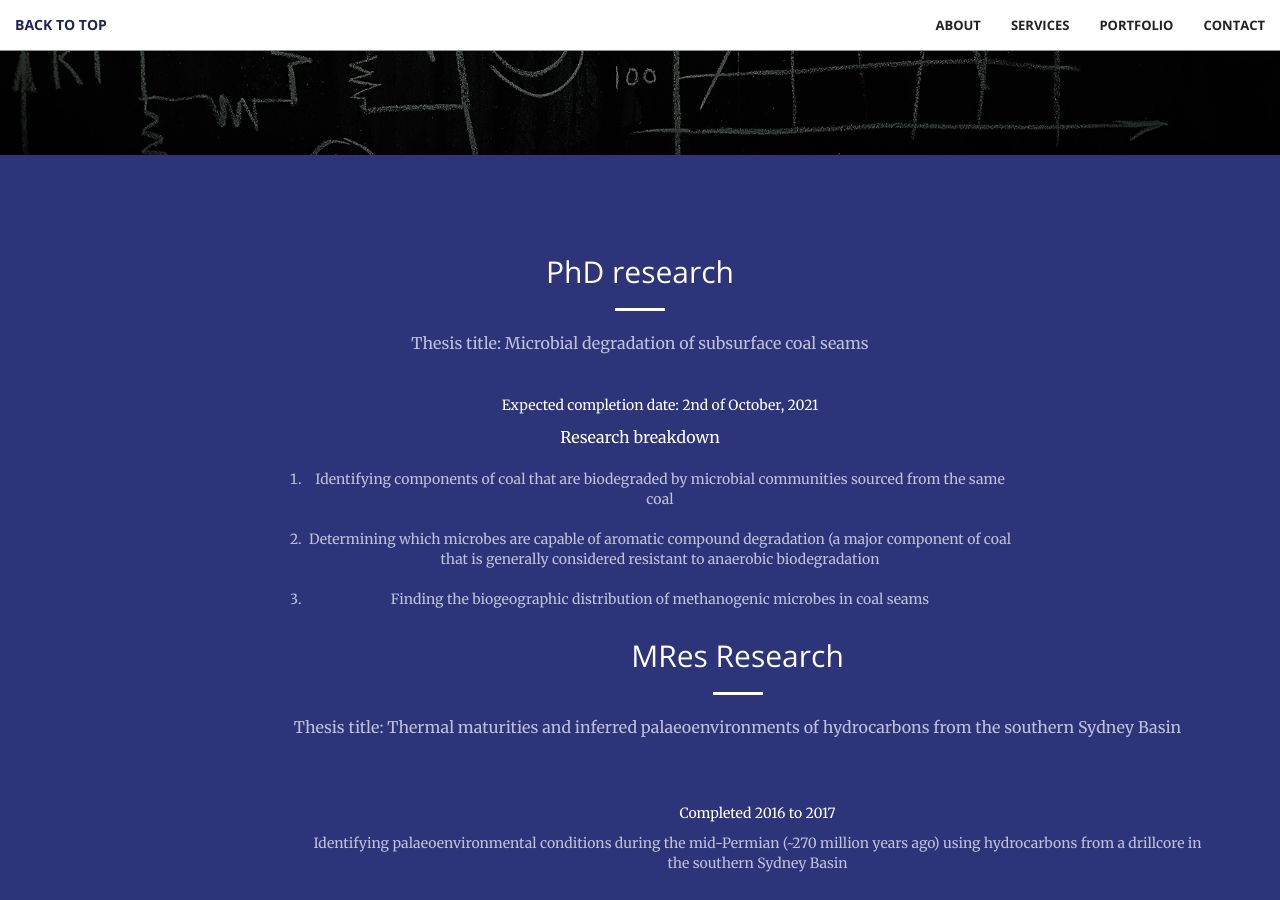
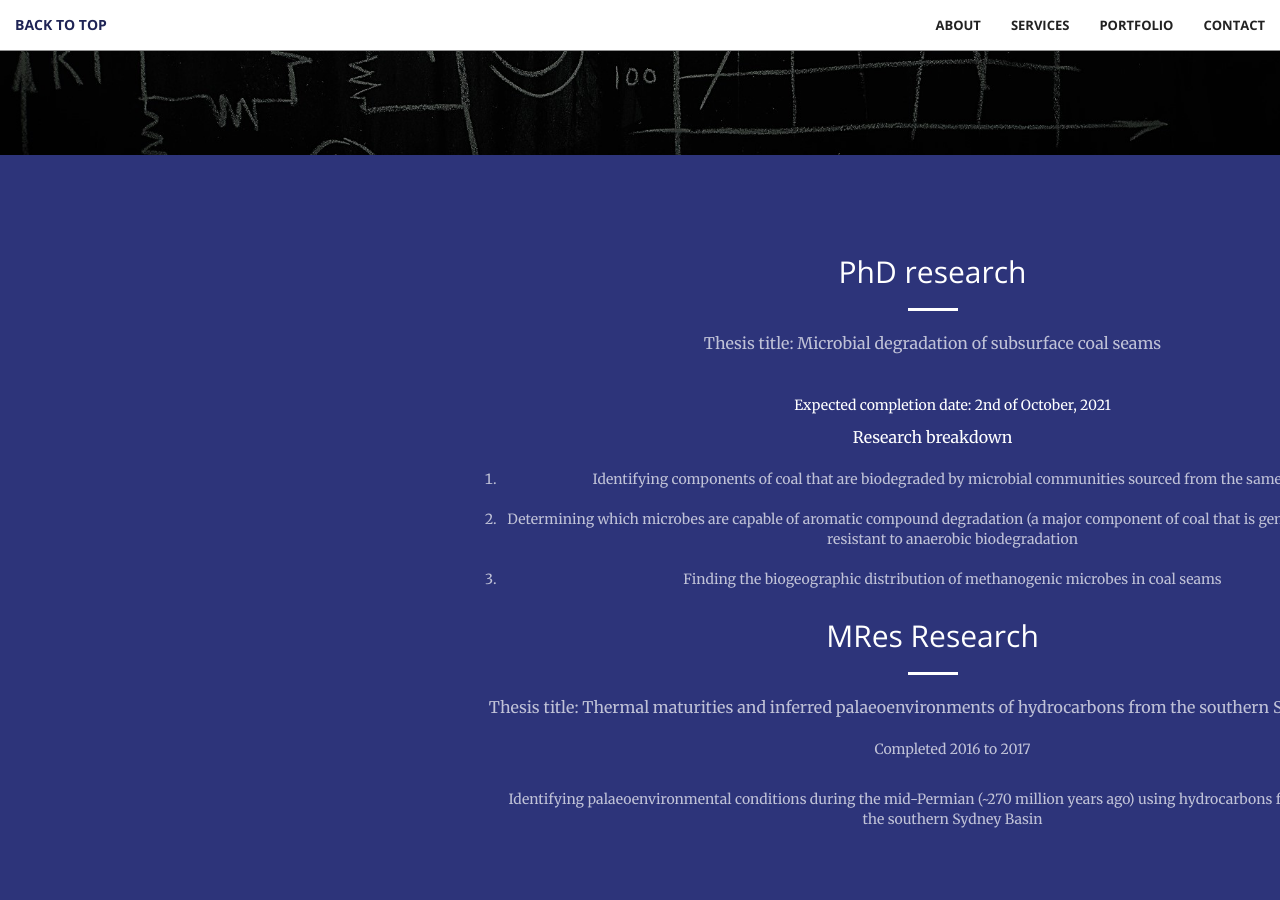
Before and after one commit to bronwyncc/homepage, a Jekyll site: the page built from index.html, in a window 1280 px wide and 900 px high, scrolled down 745 px. Built offline with Jekyll 4.4.1, drawn with Linux system fonts in a browser that asks for light colours.

Commit message:
Update call-to-action.html

```diff
--- a/_includes/call-to-action.html
+++ b/_includes/call-to-action.html
@@ -1,7 +1,7 @@
 <section class="bg-primary" id="about">
     <div class="container">
         <div class="row">
-            <div class="col-lg-8 col-lg-offset-2 text-center">
+            <div class="col-lg-10 col-lg-offset-4 text-center">
                 <h2 class="section-heading">PhD research</h2>
                 <hr class="light">
                 <p class="text-faded">Thesis title: Microbial degradation of subsurface coal seams</p>
@@ -19,12 +19,12 @@
     <br>
     <div class="container">
         <div class="row">
-            <div class="col-lg-10 col-lg-offset-2 text-center">
+            <div class="col-lg-10 col-lg-offset-4 text-center">
                 <h2 class="section-heading">MRes Research</h2>
                 <hr class="light">
                 <p class="text-faded">Thesis title: Thermal maturities and inferred palaeoenvironments of hydrocarbons from the southern Sydney Basin<p/>
-                <br><ol>Completed 2016 to 2017</ol>
-                <ol class="text-faded">Identifying palaeoenvironmental conditions during the mid-Permian (~270 million years ago) using hydrocarbons from a drillcore in the southern Sydney Basin</ol>
+                <ol class="text-faded">Completed 2016 to 2017</ol>
+                <br><ol class="text-faded">Identifying palaeoenvironmental conditions during the mid-Permian (~270 million years ago) using hydrocarbons from a drillcore in the southern Sydney Basin</ol>
             </div>
         </div>
     </div>
```
